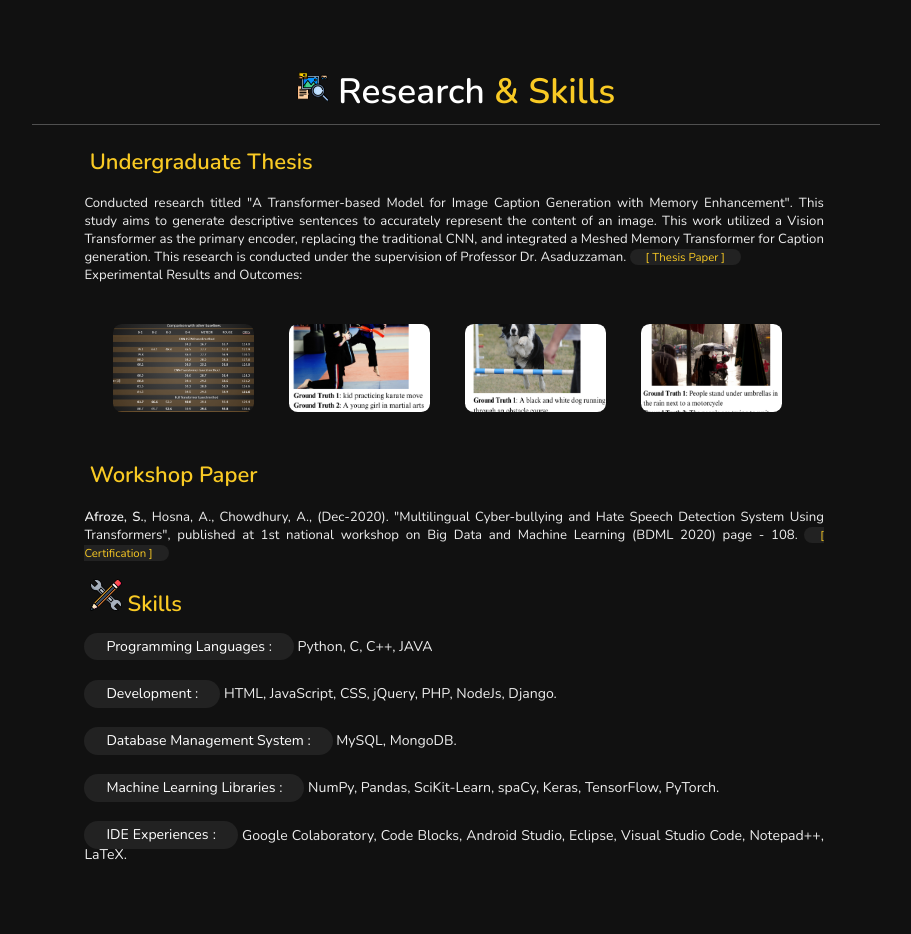
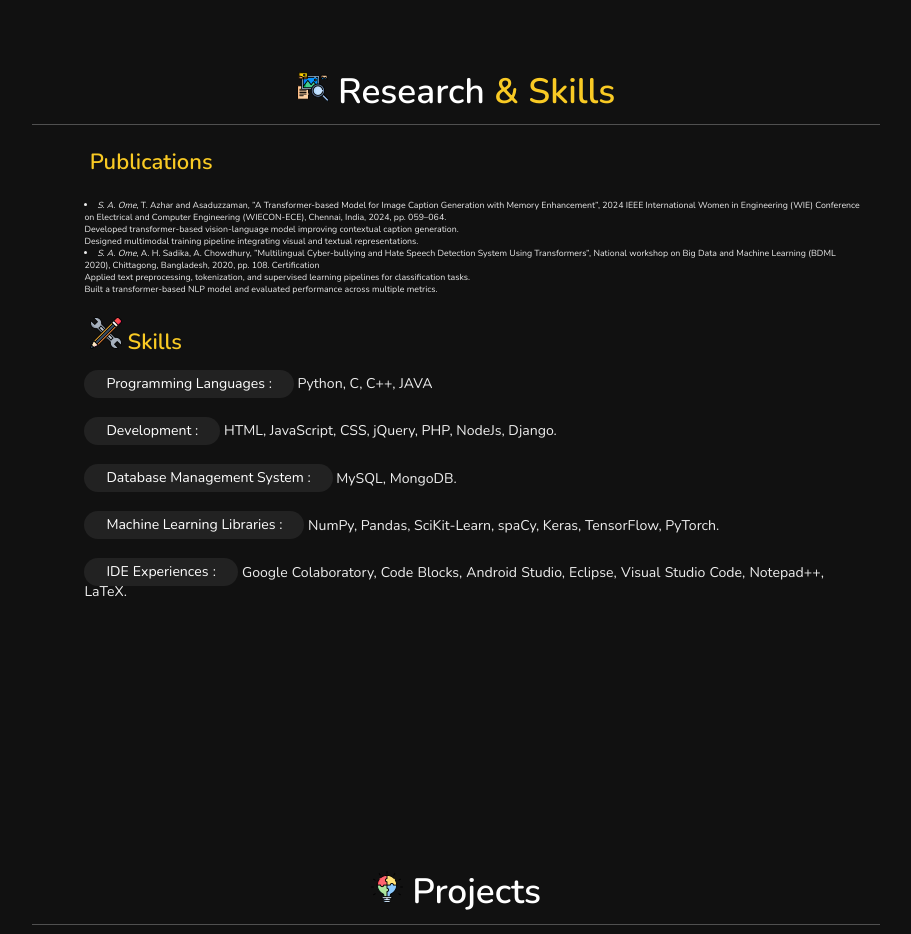
Before and after one commit to ShadikaAfroze/Portfolio, a plain HTML site: page index.html in a window 1280 px wide. Shown: the part 2663-3597 px from the top of the page, without its empty margins (338-1249 px from the left). Drawn offline with nearby package versions, Linux system fonts and the light colour scheme.

Commit message:
Update index.html

```diff
--- a/index.html
+++ b/index.html
@@ -363,47 +363,22 @@
     <section class="res" id="active">
         <h1 class="heading"><img src="img/research.png" alt=""> Research <span>& Skills</span></h1>
         <div class="box-container">
-            <h3>Undergraduate Thesis</h3>
-            <p>Conducted research titled "A Transformer-based Model for Image Caption Generation with Memory
-                Enhancement". This study aims to generate descriptive sentences to accurately represent the content of
-                an image. This work utilized a Vision Transformer as the primary encoder, replacing the traditional CNN,
-                and integrated a Meshed Memory Transformer for Caption generation. This research is conducted under the
-                supervision of Professor Dr. Asaduzzaman.
-                <a href="https://drive.google.com/file/d/1FDKxF9pWdsnlS66PLowQeUw0aCifrMpb/view?usp=sharing"><span>[
-                        Thesis
-                        Paper ]</span></a>
-                <br> Experimental Results and Outcomes:
+            <h3>Publications</h3>
+            <p><li>
+                <i>S. A. Ome</i>, T. Azhar and Asaduzzaman, ”A Transformer-based Model for Image Caption Generation with Memory Enhancement”, 2024 IEEE International Women in Engineering (WIE) Conference on
+Electrical and Computer Engineering (WIECON-ECE), Chennai, India, 2024, pp. 059–064.
+    <ul>Developed transformer-based vision-language model improving contextual caption generation. </ul>
+    <ul>Designed multimodal training pipeline integrating visual and textual representations. </ul>
+            </li>
+
+            <li> <i>S. A. Ome</i>, A. H. Sadika, A. Chowdhury, ”Multilingual Cyber-bullying and Hate Speech Detection System Using Transformers”, National workshop on Big Data and Machine Learning (BDML 2020),
+Chittagong, Bangladesh, 2020, pp. 108. Certification
+    <ul>Applied text preprocessing, tokenization, and supervised learning pipelines for classification tasks. </ul>
+    <ul>Built a transformer-based NLP model and evaluated performance across multiple metrics. </ul> </li>
             </p>
-            <div class="cont galrs">
-                <div class="box modal-img">
-                    <a href="img/thesis1.png" target="_blank">
-                        <img src="img/thesis1.png" alt="">
-                    </a>
-                </div>
 
-                <div class="box modal-img">
-                    <a href="img/thesis2.png" alt="">
-                        <img src="img/thesis2.png" alt="">
-                    </a>
-                </div>
 
-                <div class="box modal-img">
-                    <a href="img/thesis3.png" target="_blank">
-                        <img src="img/thesis3.png" alt="">
-                    </a>
-                </div>
-                <div class="box modal-img">
-                    <a href="img/thesis4.png" target="_blank">
-                        <img src="img/thesis4.png" alt="">
-                    </a>
-                </div>
-            </div>
-            <h3> Workshop Paper</h3>
-            <p> <b>Afroze, S.</b>, Hosna, A., Chowdhury, A., (Dec-2020). "Multilingual Cyber-bullying and Hate Speech
-                Detection System Using Transform﻿ers", published at 1st national workshop on Big Data and Machine
-                Learning (BDML 2020) page - 108.
-                <a href="img/rsz_c11.jpg"><span>[ Certification ]</span></a>
-            </p>
+
             <div class="icon">
                 <h3><img src="img/pencil.png"> Skills</h3>
             </div>
```
